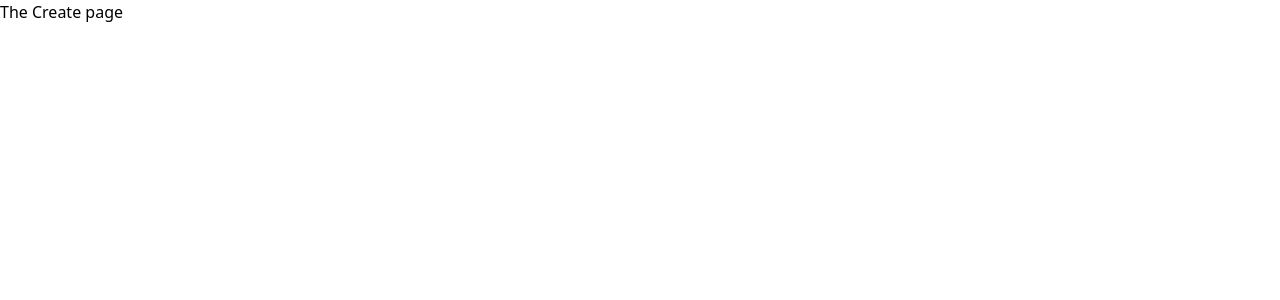
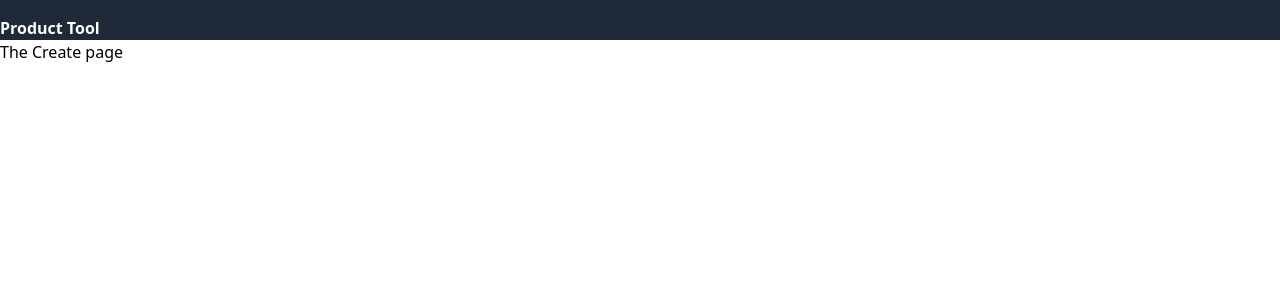
Before and after one commit to andinalloldtales/react-product-tool, a React (Vite) app: page /create in a window 1280 px wide. Shown: the top 300 px of the page. Built offline with nearby package versions, Linux system fonts and the light colour scheme.

Commit message:
Add Home Nav

```diff
--- a/src/App.jsx
+++ b/src/App.jsx
@@ -1,12 +1,16 @@
-import { Route, Routes } from "react-router-dom";
+import { Route, Routes, Link } from "react-router-dom";
 import HomePage from "./pages/homepage"
 import CreatePage from "./pages/createpage";
 import EditPage from "./pages/editpage";
 
+
 const App = () => {
   return (
     <div>
-
+      <nav className="bg-gray-800">
+          <div className="container mx-auto p-2"></div>
+            <Link to="/"><h2 className="text-white text-2x1 font-bold">Product Tool</h2></Link>
+      </nav>
         <Routes>
           <Route index element={<HomePage/>}></Route>
           <Route path="/create" element={<CreatePage/>}></Route>
```
